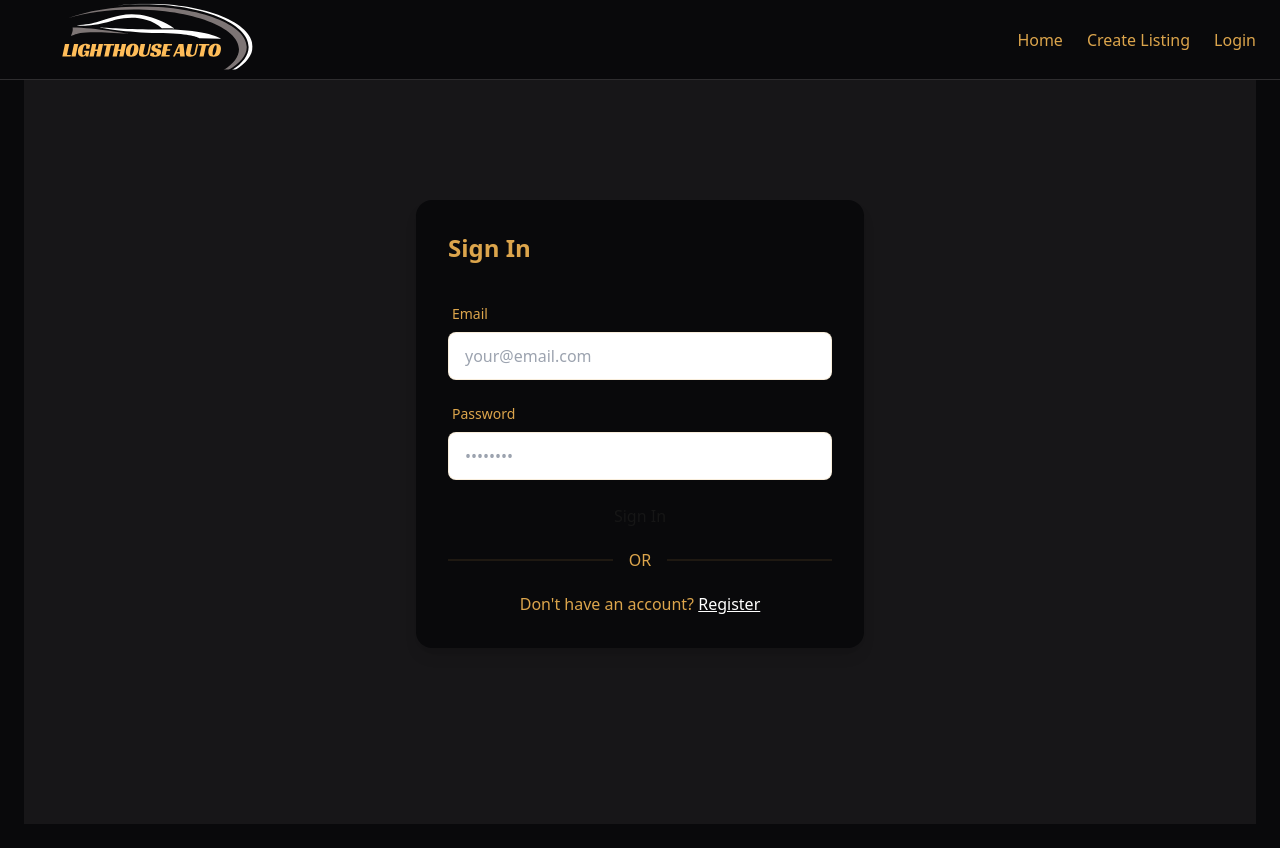
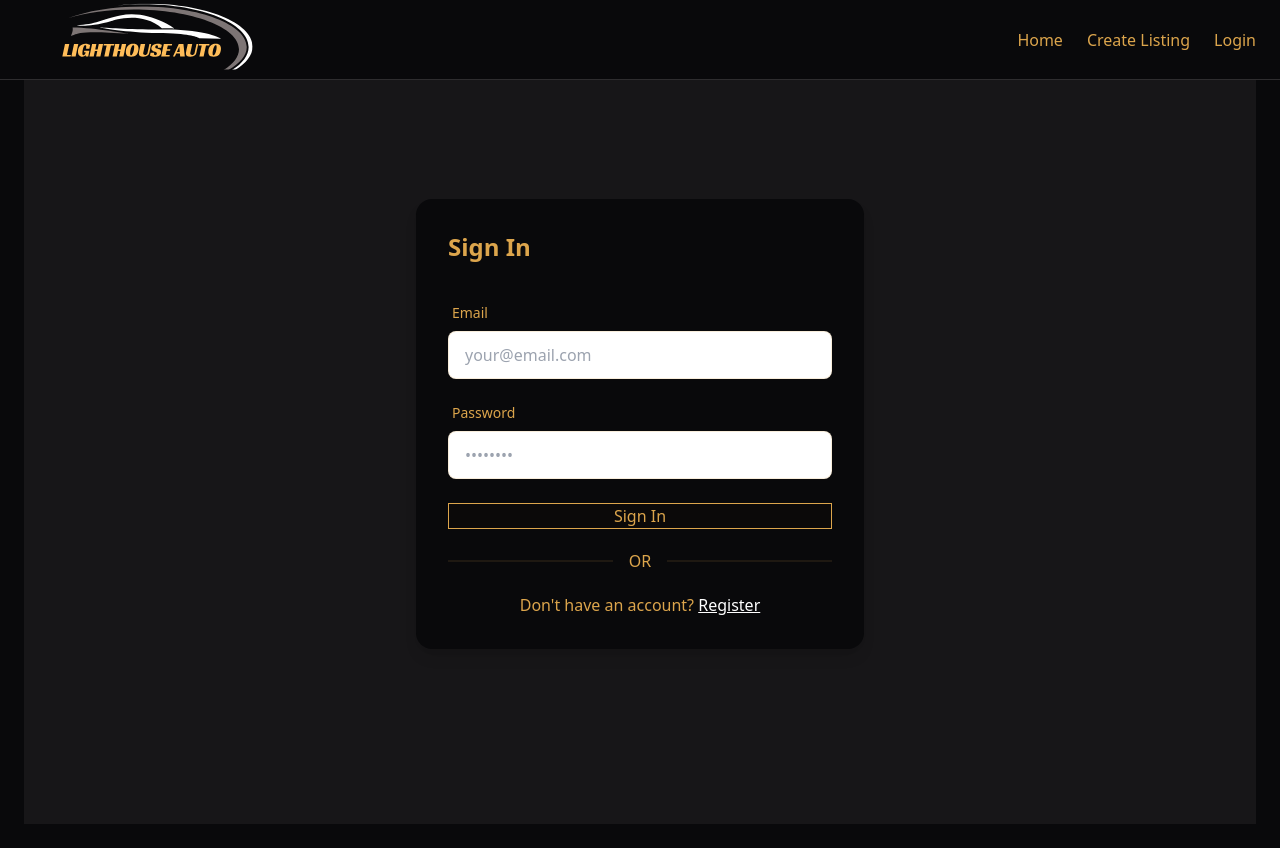
Before and after one commit to h1tokiri/lighthouse-auto, a React (Vite) app in the folder client/: page /login in a window 1280 px wide. Built offline with nearby package versions, Linux system fonts and the light colour scheme.

Commit message:
fix sign in page button styling

```diff
--- a/client/src/pages/LoginPage.jsx
+++ b/client/src/pages/LoginPage.jsx
@@ -16,8 +16,8 @@ export default function LoginPage() {
   // If redirected from a protected route, remember where to go back
   const from = location.state?.from?.pathname || "/";
 
-    useEffect(() => {
-      document.title = "Login";
+  useEffect(() => {
+    document.title = "Login";
   }, []);
 
   const handleSubmit = async (e) => {
@@ -39,9 +39,7 @@ export default function LoginPage() {
     <div className="flex min-h-screen items-center justify-center bg-base-200 p-4">
       <UI.Card className="w-full max-w-md">
         <div className="card-body">
-          <h2 className="card-title text-2xl font-bold text-center mb-6">
-            Sign In
-          </h2>
+          <h2 className="card-title text-2xl font-bold text-center mb-6">Sign In</h2>
 
           {error && <UI.Alert className="alert-error mb-4">{error}</UI.Alert>}
 
@@ -70,6 +68,11 @@ export default function LoginPage() {
               type="submit"
               className="w-full btn-primary"
               disabled={loading}
+              style={{
+                backgroundColor: "#0b0909",
+                color: "#dca54c",
+                border: "1px solid #dca54c",
+              }}
             >
               {loading ? "Signing in..." : "Sign In"}
             </UI.Button>
```
